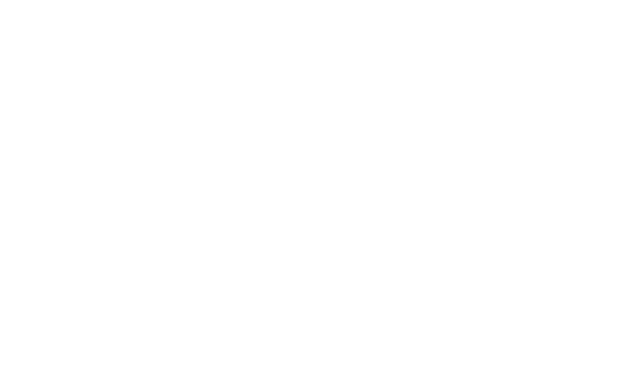
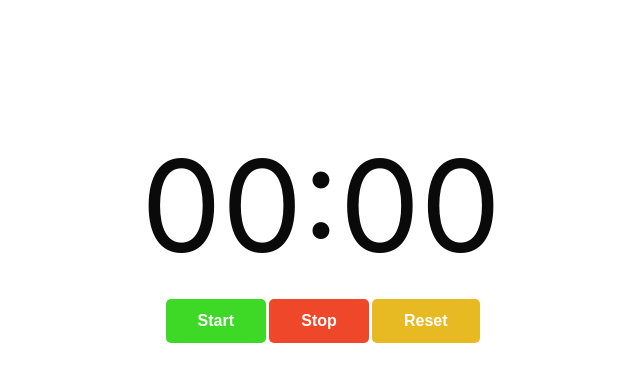
Before and after one commit to EugenKakareka/ReactHomework, a React (Create React App) app in the folder homework/: page / in a window 1280 px wide. Shown: the top 382 px of the page, without its empty margins (319-959 px from the left). Built offline with nearby package versions, Linux system fonts and the light colour scheme.

Commit message:
timer add

```diff
--- a/homework/src/App.css
+++ b/homework/src/App.css
@@ -1,38 +1,47 @@
-.App {
-  text-align: center;
+.container {
+  width: 600px;
+  margin: 0 auto;
+  display: grid;
+  place-items: center;
+  margin-top: 5rem;
+  padding: 3rem 5rem;
 }
 
-.App-logo {
-  height: 40vmin;
-  pointer-events: none;
+.time {
+  font-size: 8rem;
+  margin-bottom: 1rem;
+  color: rgb(10, 10, 10);
 }
 
-@media (prefers-reduced-motion: no-preference) {
-  .App-logo {
-    animation: App-logo-spin infinite 20s linear;
-  }
-}
-
-.App-header {
-  background-color: #282c34;
-  min-height: 100vh;
-  display: flex;
-  flex-direction: column;
-  align-items: center;
-  justify-content: center;
-  font-size: calc(10px + 2vmin);
+.buttons button {
+  padding: 0.8rem 2rem;
+  border: none;
+  margin-left: 0.2rem;
+  font-size: 1rem;
+  cursor: pointer;
+  border-radius: 5px;
+  font-weight: bold;
+  transition: all 300ms ease-in-out;
+  transform: translateY(0);
   color: white;
 }
 
-.App-link {
-  color: #61dafb;
+.buttons button:hover {
+  transform: translateY(-2px);
 }
 
-@keyframes App-logo-spin {
-  from {
-    transform: rotate(0deg);
-  }
-  to {
-    transform: rotate(360deg);
-  }
+.start {
+  background: #3ed927;
 }
+
+.continue {
+    background: #9808d1;
+}
+
+.stop {
+  background: #ee4729;
+}
+
+.reset {
+  background: #e7b922;
+}
--- a/homework/src/App.js
+++ b/homework/src/App.js
@@ -1,8 +1,13 @@
 
+import React from 'react';
 import './App.css';
+import Timer from './components/Timer';
 
 function App() {
-    return (<div></div>);
+
+    return (<div className="App">
+        <Timer/>
+    </div>);
     }
 
     export default App;
--- /dev/null
+++ b/homework/src/components/Timer.jsx
@@ -0,0 +1,61 @@
+import React, { useState, useEffect } from "react";
+
+const Timer = () => {
+  const [second, setSecond] = useState("00");
+  const [minute, setMinute] = useState("00");
+  const [counter, setCounter] = useState(0);
+  const [isActive, setIsActive] = useState(false);
+  const [pause,setPause] = useState(false)
+
+
+  useEffect(() => {
+    let intervalId;
+
+    if (isActive) {
+      intervalId = setInterval(() => {
+        const secondCounter = counter % 60;
+        const minuteCounter = Math.floor(counter / 60);
+
+        const computedSecond = String(secondCounter).length === 1 ? `0${secondCounter}`: secondCounter;
+        const computedMinute = String(minuteCounter).length === 1 ? `0${minuteCounter}`: minuteCounter;
+
+        setSecond(computedSecond);
+        setMinute(computedMinute);
+
+        setCounter((counter) => counter + 1);
+      }, 1000);
+    }
+
+    return () => clearInterval(intervalId);
+  }, [isActive, counter]);
+
+  function stopTimer() {
+    setIsActive(false);
+    setPause(false);
+    setCounter(0);
+    setSecond("00");
+    setMinute("00");
+  }
+
+
+
+  return (
+    <div className="container">
+      <div className="time">
+        <span className="minute">{minute}</span>
+        <span>:</span>
+        <span className="second">{second}</span>
+      </div>
+      <div className="buttons">
+        {pause
+        ? <button onClick={() => setIsActive(true)} className="continue">Continue</button>
+        : <button onClick={() => setIsActive(true)} className="start">Start</button>
+        }
+        <button onClick={() =>{setIsActive(false);setPause(true)}}  className="stop">Stop</button>
+        <button onClick={stopTimer} className="reset">Reset</button>
+      </div>
+    </div>
+  );
+};
+
+export default Timer;
```
